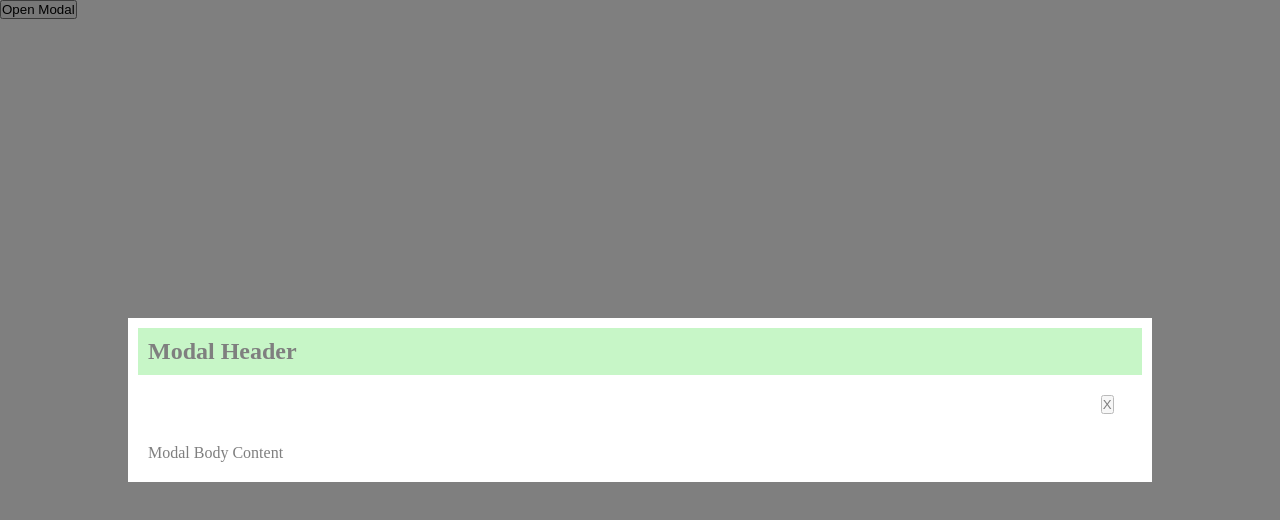
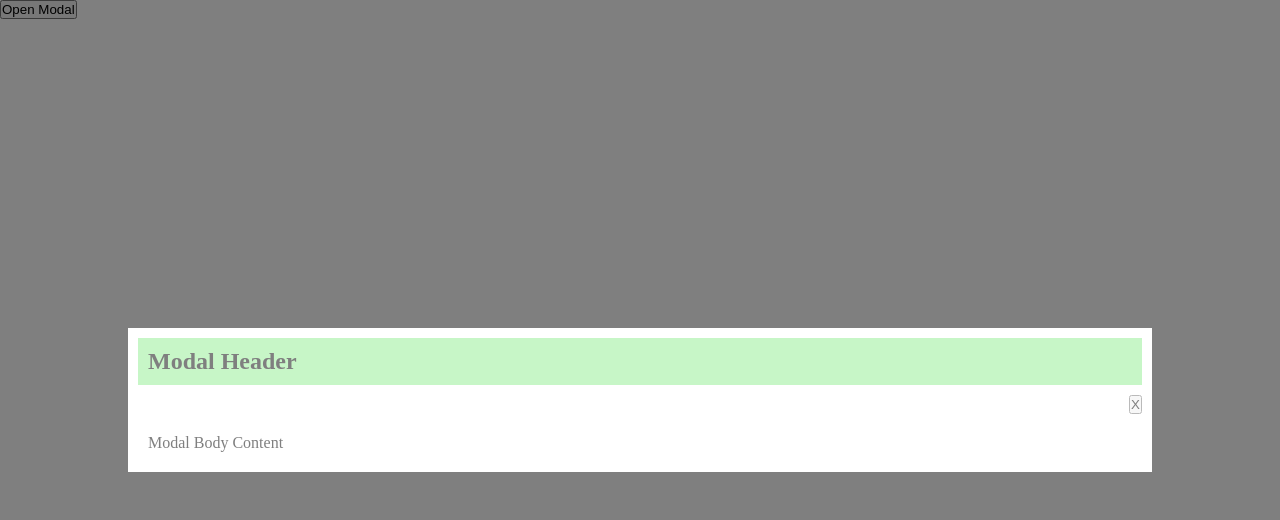
Before and after one commit to acciojob/css-modal-ShejulShubham, a website: page main.html in a window 1280 px wide. Both pictures are taken after a click on the button "Open Modal". Drawn offline with Linux system fonts and the light colour scheme.

Commit message:
created a submission

```diff
--- a/script.js
+++ b/script.js
@@ -9,6 +9,6 @@ function toggleModal(){
 
 modal.onclick = toggleModal;
 
-closeModal.addEventListener("click", toggleModal);
+closeModal.onclick = toggleModal;
 
 openModal.addEventListener("click", toggleModal);
--- a/styles.css
+++ b/styles.css
@@ -6,28 +6,34 @@
 }
 
 .modal {
+	top: 0;
+	left: 0;
+	width: 100%;
+	height: 100%;
 	inset: 0;
 	background-color: black;
 	opacity: 0.5;
 	position: fixed;
 	z-index: 50;
 	display: none;
-	justify-content: center;
-	align-content: center;
 }
 
 .show {
-	display: flex;
+	display: block;
 }
 
 .modal-content {
-	width: 100%;
+	width: 90%;
 	background-color: white;
 	margin: auto 0;
 	max-width: 80%;
 	animation-name: slide-in;
-	animation-duration: 0.3s;
+	animation-duration: 0.5s;
 	animation-timing-function: linear;
+	position: absolute;
+	top: 50%;
+	left: 50%;
+	transform: translate(-50%, -50%);
 }
 
 .modal-header > h2{
@@ -36,8 +42,9 @@
 	padding: 10px;
 }
 
-.modal-header > button {
-	margin: 10px 10px 10px 95%;
+.modal-header button {
+	display: block;
+	margin: 10px 10px 10px auto;
 }
 
 .modal-body {
@@ -47,10 +54,10 @@
 
 @keyframes slide-in {
 	from {
-		transform: translateY(-200%);
+		top: 0;
 	}
 
 	to {
-		transform: translateY(0);
+		top: 50%;
 	}
 }
```
